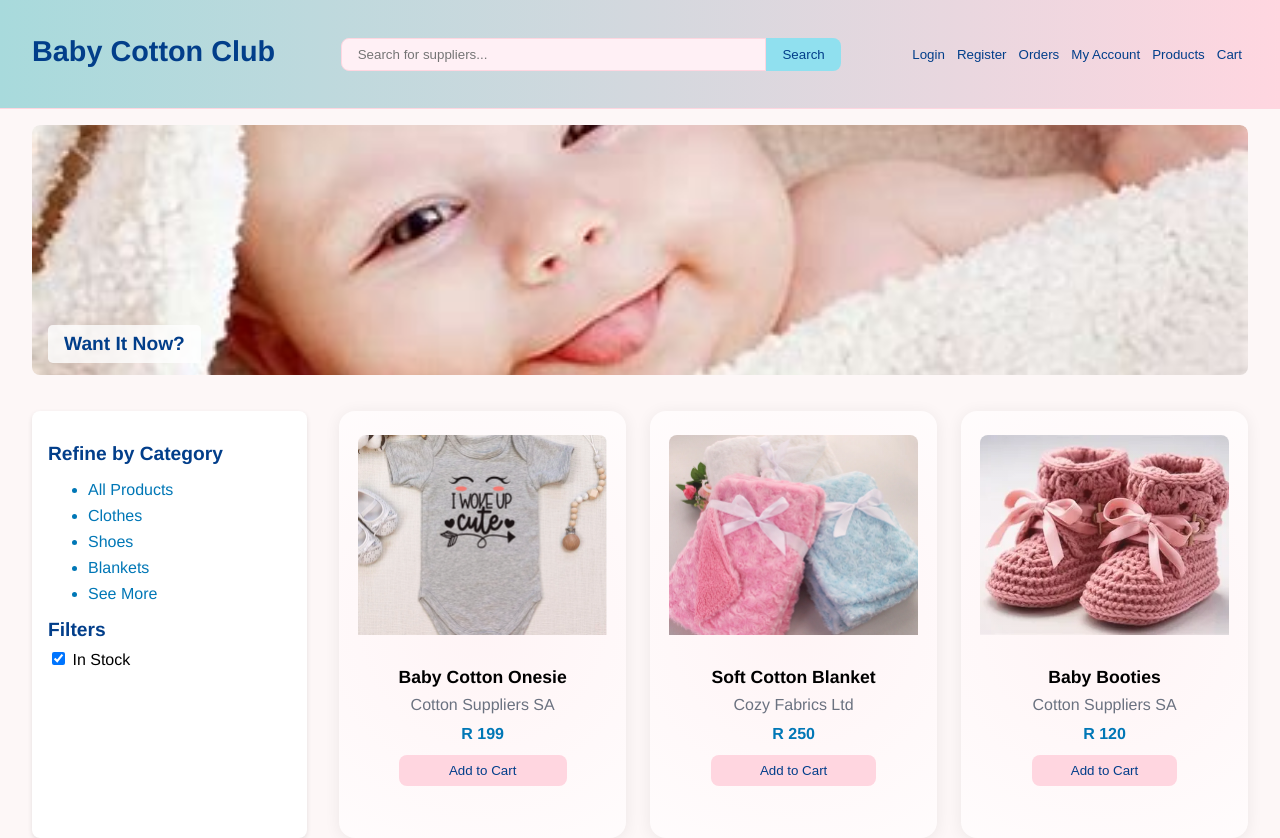
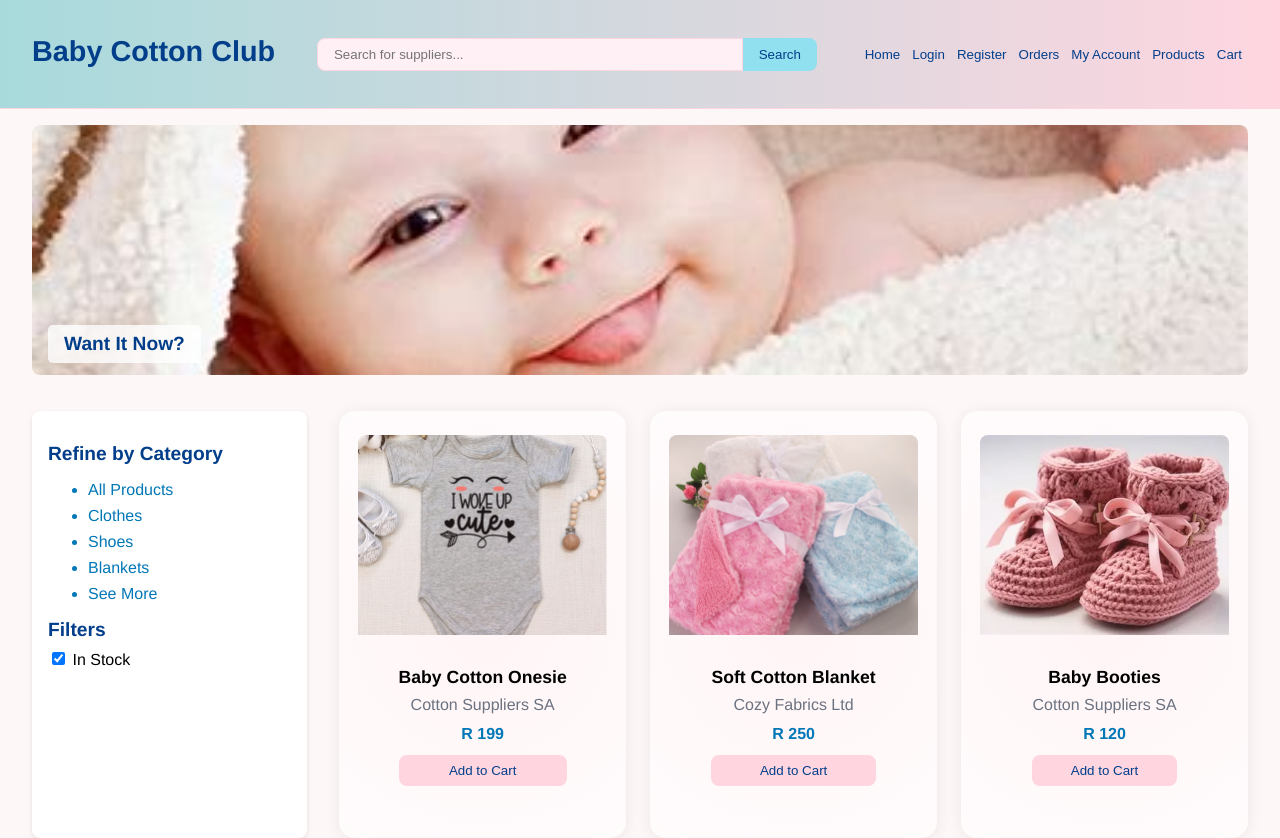
Before and after one commit to tsireledzonetshilonwe/BabyCottonClubFrontEnd, a React (Create React App) app: page / in a window 1280 px wide. Shown: the top 838 px of the page. Built offline with nearby package versions, Linux system fonts and the light colour scheme.

Commit message:
Update Navbar.js

```diff
--- a/src/components/Navbar.js
+++ b/src/components/Navbar.js
@@ -29,6 +29,7 @@ function Navbar() {
             </form>
             <div className="header-right">
                 <div className="user-links">
+                    <button onClick={() => navigate("/")}>Home</button>
                     <button onClick={() => navigate("/login")}>Login</button>
                     <button onClick={() => navigate("/signup")}>Register</button>
                     <button onClick={() => navigate("/orders")}>Orders</button>
```
